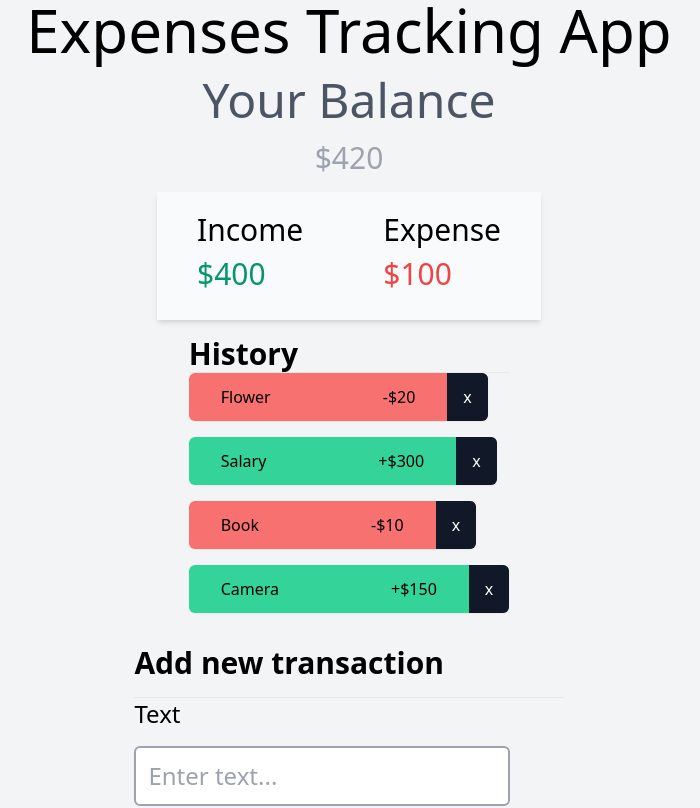
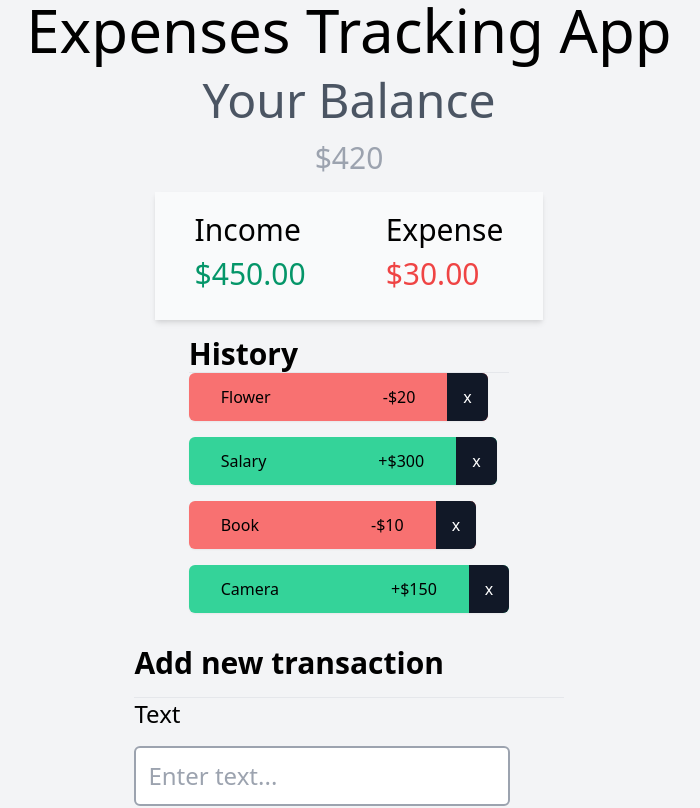
Before and after one commit to sibteali786/expense-tracker-app-redux, a React (Create React App) app: page / in a window 1280 px wide. Shown: the top 808 px of the page, without its empty margins (291-991 px from the left). Built offline with nearby package versions, Linux system fonts and the light colour scheme; the HTML template or start-up script is replaced by a standard one.

Commit message:
Donw with Income and Expenses state

```diff
--- a/src/App.js
+++ b/src/App.js
@@ -1,15 +1,16 @@
 import "./App.css";
 import { TransactionListContainer } from "./containers/TransactionListContainer";
-import { Header, IncomeExpenses } from "./components";
+import { Header } from "./components";
 import { AddTransactionContainer } from "./containers/AddTransactionContainer";
 import { BalanceContainer } from "./containers/BalanceContainer";
+import { IncomeExpensesContainer } from "./containers/IncomeExpensesContainer";
 function App() {
   return (
     <div className="max-w-full max-h-full h-full w-full bg-gray-100">
       <div className="flex justify-center items-center flex-col h-full w-full space-y-4">
         <Header />
         <BalanceContainer />
-        <IncomeExpenses />
+        <IncomeExpensesContainer />
         <TransactionListContainer />
         <AddTransactionContainer />
       </div>
--- a/src/components/IncomeExpenses.js
+++ b/src/components/IncomeExpenses.js
@@ -1,16 +1,28 @@
 import React from "react";
 
-const IncomeExpenses = () => {
+const IncomeExpenses = ({ transactions }) => {
+  const amounts = transactions.map((transaction) =>
+    parseInt(transaction.amount, 10)
+  );
+  const income = amounts
+    .filter((item) => item > 0)
+    .reduce((acc, item) => (acc += item), 0)
+    .toFixed(2);
+
+  const expense = (
+    amounts.filter((item) => item < 0).reduce((acc, item) => (acc += item), 0) *
+    -1
+  ).toFixed(2);
   return (
     <div className="flex justify-center items-center space-x-20 bg-gray-50  shadow-md">
       <div className="text-3xl pl-10 py-5">
         <h4>Income</h4>
-        <p className="text-green-600 my-2">$400</p>
+        <p className="text-green-600 my-2">${income}</p>
       </div>
 
       <div className="text-3xl pr-10 py-5">
         <h4>Expense</h4>
-        <p className="text-red-500 my-2">$100</p>
+        <p className="text-red-500 my-2">${expense}</p>
       </div>
     </div>
   );
--- a/src/containers/BalanceContainer.js
+++ b/src/containers/BalanceContainer.js
@@ -1,6 +1,7 @@
 import { connect } from "react-redux";
 import { Balance } from "../components";
 // import { selectTotalTransactions } from "../store/transactions/selector";
+
 
 export const mapStateToProps = (state) => {
   //   const total = selectTotalTransactions(state);
--- /dev/null
+++ b/src/containers/IncomeExpensesContainer.js
@@ -0,0 +1,8 @@
+import { connect } from "react-redux";
+import { IncomeExpenses } from "../components";
+
+export const mapStateToProps = (state) => {
+  return { transactions: state.transactions };
+};
+
+export const IncomeExpensesContainer = connect(mapStateToProps)(IncomeExpenses);
--- a/src/store/transactions/selector.js
+++ b/src/store/transactions/selector.js
@@ -1,13 +1,12 @@
 import { createSelector } from "reselect";
 
-export let selectTransactions = [];
-selectTransactions = (state)=>{
-  return state.transactions;
-}
+export const selectTransactions = (state) => {
+  return { transactions: state.transactions };
+};
 console.log(selectTransactions);
 export const selectAmount = selectTransactions.map((transaction) =>
-    parseInt(transaction.amount, 10)
-  );
+  parseInt(transaction.amount, 10)
+);
 
 export const selectTotalTransactions = createSelector(
   [selectAmount],
```
